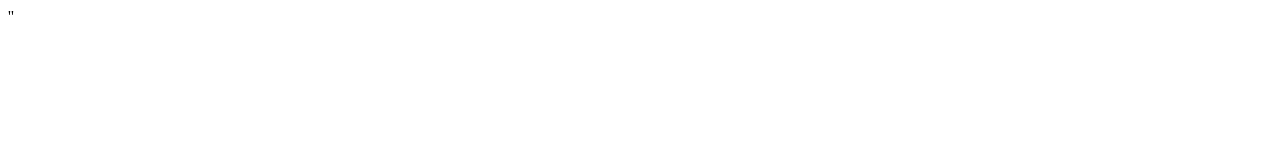
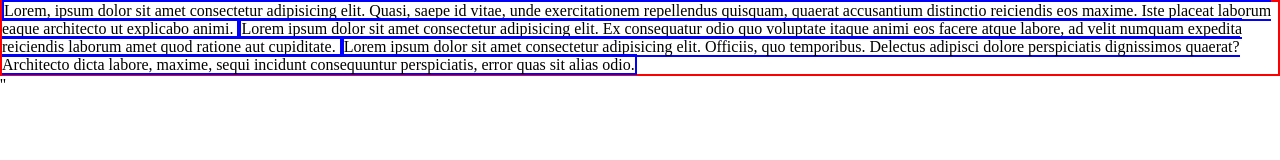
Before and after one commit to MuriloLacerdaHacker/display-inline, a plain HTML site: page index.html in a window 1280 px wide. Drawn offline with Linux system fonts and the light colour scheme.

Commit message:
atividade finalizada

```diff
--- a/index.html
+++ b/index.html
@@ -1,12 +1,24 @@
 <!DOCTYPE html>
 <html lang="en">
 <head>
+    <link rel="stylesheet" href="style.css">
     <meta charset="UTF-8">
     <meta http-equiv="X-UA-Compatible" content="IE=edge">
     <meta name="viewport" content="width=device-width, initial-scale=1.0">
     <title>Display inline</title>
 </head>
 <body>
+    <main>
+        <div>
+             Lorem, ipsum dolor sit amet consectetur adipisicing elit. Quasi, saepe id vitae, unde exercitationem repellendus quisquam, quaerat accusantium distinctio reiciendis eos maxime. Iste placeat laborum eaque architecto ut explicabo animi.
+        </div>
+        <div>
+             Lorem ipsum dolor sit amet consectetur adipisicing elit. Ex consequatur odio quo voluptate itaque animi eos facere atque labore, ad velit numquam expedita reiciendis laborum amet quod ratione aut cupiditate.
 
+        </div>
+        <div>
+             Lorem ipsum dolor sit amet consectetur adipisicing elit. Officiis, quo temporibus. Delectus adipisci dolore perspiciatis dignissimos quaerat? Architecto dicta labore, maxime, sequi incidunt consequuntur perspiciatis, error quas sit alias odio.
+        </div>
+    </main>
 </body>
 </html>''
--- a/style.css
+++ b/style.css
@@ -0,0 +1,16 @@
+*{
+    margin: 0;
+    padding: 0;
+    box-sizing: 0;
+
+}
+
+main {
+    border: 2px solid red;
+}
+
+div {
+    border: 2px solid blue;
+    display: inline;
+    padding: i;
+}
```
